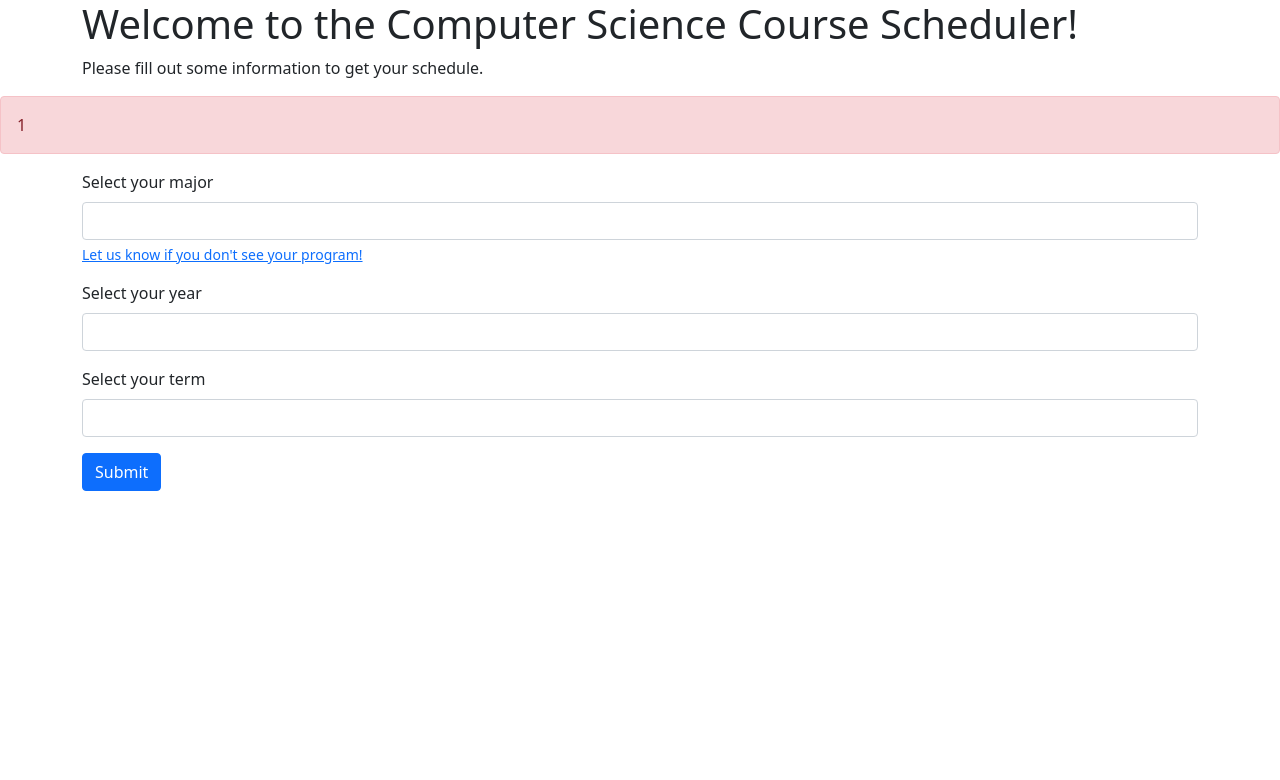
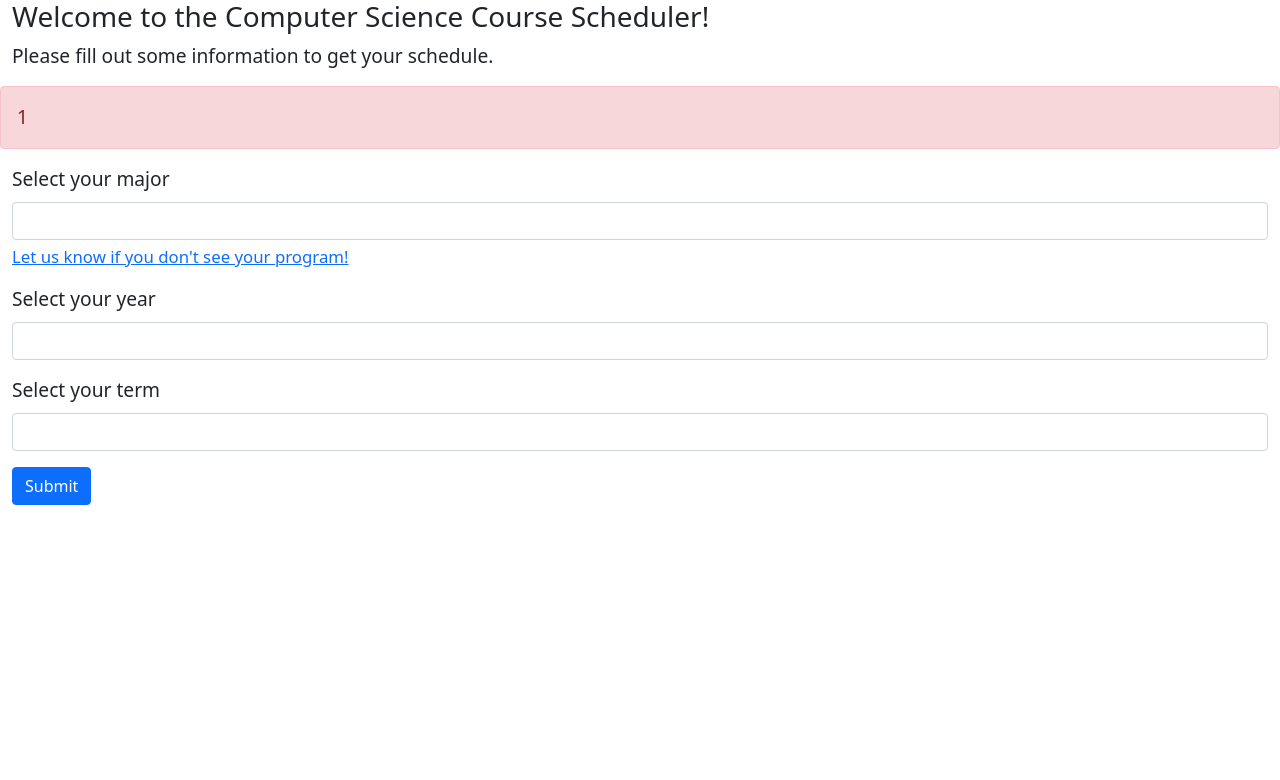
Before and after one commit to sell50/Student-Self-Counselling, a PHP site: page /test.php?message=1 in a window 1280 px wide. Shown: the top 780 px of the page. Run offline with PHP 8.4, Linux system fonts and the light colour scheme; some libraries are stand-ins or nearby versions.

Commit message:
edit formatting

```diff
--- a/css/test.css
+++ b/css/test.css
@@ -1,3 +1,7 @@
+.container {
+
+}
+
 .autocomplete {
     /*the container must be positioned relative:*/
     position: relative;
--- a/php/test.php
+++ b/php/test.php
@@ -18,9 +18,9 @@ session_start();
         <script src="../js/test.js"></script>
     </head>
 
-    <body>
-        <div class="container">
-            <h1>Welcome to the Computer Science Course Scheduler!</h1>
+    <body style="font-size:larger;">
+        <div class="container-fluid">
+            <h3>Welcome to the Computer Science Course Scheduler!</h3>
             <p>Please fill out some information to get your schedule.</p>
         </div>
 
@@ -30,7 +30,7 @@ session_start();
         </div>
     <?php } ?>
 
-        <div class="container-md">
+        <div class="container-fluid">
             <form autocomplete="off" action="test2.php" method="get">
 
                 <div class="mb-3 autocomplete">
--- a/php/test2.php
+++ b/php/test2.php
@@ -33,7 +33,7 @@ if ($mysqli -> connect_errno) {
         <link rel="stylesheet" href="../css/test.css">
         <script src="../js/test.js"></script>
     </head>
-    <body>
+    <body style="font-size:larger;">
 
 		<?php
 
@@ -98,10 +98,10 @@ if ($mysqli -> connect_errno) {
 					}
 		</script>
 
-        <div class="container">
+        <div class="container-fluid">
           <div class="row">
 			<?php if($_GET['termq']){ ?>
-				<h1>Required courses for <?php echo $_GET['yearq']?> for <?php echo $_GET['programq']?></h1>
+				<h3>Required courses for <?php echo $_GET['yearq']?> for <?php echo $_GET['programq']?></h3>
 			<?php } ?>
 
             <p>Please select the courses you have already completed.</p>
--- a/php/test3.php
+++ b/php/test3.php
@@ -78,10 +78,10 @@ function get_prereqs($mysqli, $coursecode){ //have to pass $mysqli as an argumen
         <link rel="stylesheet" href="../css/test.css">
         <script src="../js/test.js"></script>
     </head>
-    <body>
-        <div class="container">
+    <body style="font-size:larger;">
+        <div class="container-fluid">
           <div class="row">
-			<h1>All Required Courses for <?php echo $program ?></h1>
+			<h3>All Required Courses for <?php echo $program ?></h3>
             <p>Select all courses you have ALREADY COMPLETED</p>
 
 			<?php
```
Also changed, not shown: php/test4.php (+8 -8 lines).
